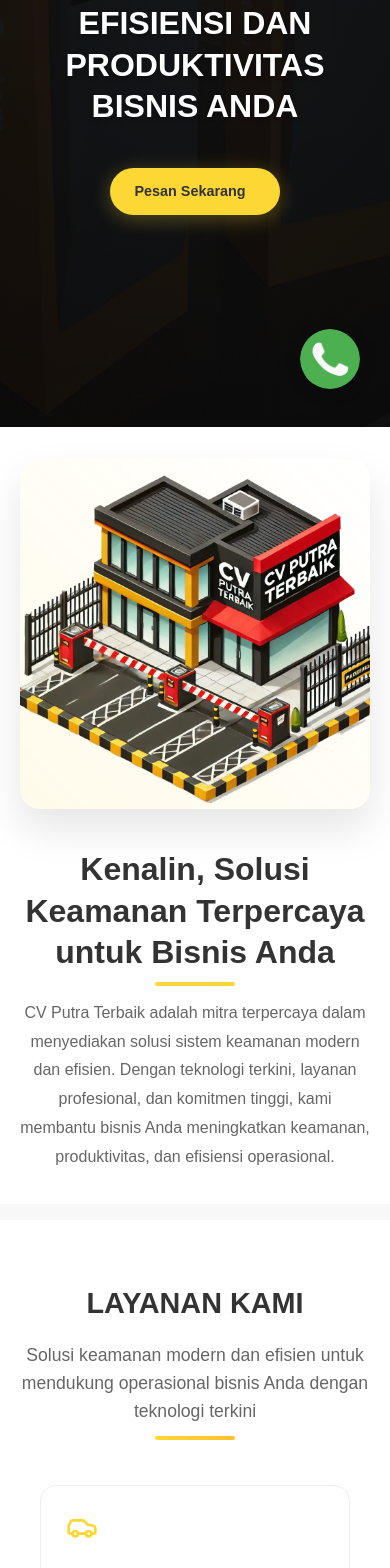
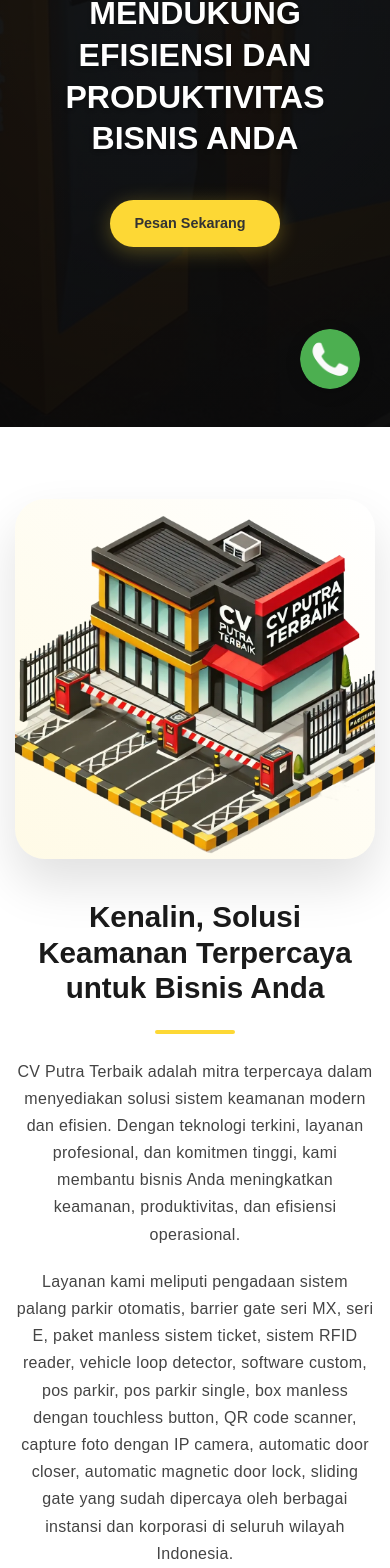
Before and after one commit to raflinugrahasyach/cv-putra-terbaik, a React (Create React App) app: page / in a window 390 px wide. Shown: the part 417-1985 px from the top of the page. Built offline with nearby package versions, Linux system fonts and the light colour scheme.

Commit message:
revisi intro dan urutan proyek

```diff
--- a/src/Styles/Homepage/Header.css
+++ b/src/Styles/Homepage/Header.css
@@ -18,6 +18,7 @@
   }
 
   .header-content {
+    margin-top: 4rem;
     max-width: 1000px;
     padding: 0 40px;
     text-align: center;
--- a/src/Styles/Homepage/Intro.css
+++ b/src/Styles/Homepage/Intro.css
@@ -8,114 +8,185 @@
   animation: fadeIn 1.5s ease-in-out;
 }
 
+.section-intro-container {
+  max-width: 1400px;
+  margin: 0 auto;
+  margin-top: 2rem;
+  padding: 0 40px;
+}
+
 .section-intro-content {
-    max-width: 1200px;
-    margin: 0 auto;
   display: grid;
-    grid-template-columns: 1fr 1fr;
-    gap: 60px;
+  grid-template-columns: minmax(400px, 45%) 1fr;
+  gap: 100px;
   align-items: center;
 }
 
-  .text-content {
-    padding-right: 40px;
+/* Image Styles */
+.intro-image-wrapper {
+  position: relative;
+  width: 100%;
 }
 
-  .text-content h2 {
-    font-size: 2.5rem;
-    color: #333;
-    font-weight: 700;
-    margin-bottom: 25px;
-    line-height: 1.3;
+.image-content {
+  position: relative;
+  background-image: url('../../assets/Homepage/gambar-cv-ai.webp');
+  padding-bottom: 100%; /* Makes it square */
+  background-size: contain;
+  background-position: center;
+  background-repeat: no-repeat;
+  border-radius: 30px;
+  box-shadow: 0 25px 50px rgba(0,0,0,0.12);
+  transition: all 0.4s ease;
+}
+
+.image-overlay {
+  position: absolute;
+  inset: 0;
+  background: linear-gradient(45deg, rgba(253,216,53,0.12), transparent);
+  border-radius: 30px;
+  pointer-events: none;
+}
+
+/* Text Content Styles */
+.intro-text-content {
+  max-width: 600px;
+}
+
+.text-content-inner {
   position: relative;
 }
 
-  .text-content h2:after {
-    content: '';
-    position: absolute;
-    bottom: -12px;
-    left: 0;
+.text-content-inner h2 {
+  font-size: 3rem;
+  color: #1a1a1a;
+  font-weight: 700;
+  line-height: 1.2;
+  margin-bottom: 2rem;
+  position: relative;
+}
+
+.yellow-divider {
   width: 80px;
   height: 4px;
   background: #fdd835;
+  margin: 2rem 0;
   border-radius: 2px;
 }
 
-  .text-content p {
-    font-size: 1.1rem;
-    color: #666;
+.text-paragraphs p {
+  font-size: 1.15rem;
+  color: #444;
   line-height: 1.8;
-    margin-top: 25px;
+  margin-bottom: 1.5rem;
+  letter-spacing: 0.3px;
 }
 
-  /* Image Content */
-  .image-content {
-    position: relative;
-    background-image: url('../../assets/Homepage/gambar-cv-ai.webp');
-    height: 450px;
-    background-size: contain;
-    background-position: center;
-    background-repeat: no-repeat;
-    border-radius: 20px;
-    overflow: hidden;
-    box-shadow: 0 20px 40px rgba(0,0,0,0.1);
-    transition: transform 0.3s ease-out;
-  }
-
-  .image-content:hover {
-    transform: translateY(-10px);
-  }
-
-  .image-content::before {
-    content: '';
-    position: absolute;
-    inset: 0;
-    background: linear-gradient(45deg, rgba(253,216,53,0.1), transparent);
-    z-index: 1;
-    border-radius: 20px;
-    pointer-events: none;
-  }
-
-  /* Animations */
-  @keyframes fadeIn {
-    from { opacity: 0; }
-    to { opacity: 1; }
+.text-paragraphs p:last-child {
+  margin-bottom: 0;
 }
 
 /* Media Queries */
-  @media (max-width: 768px) {
+@media (max-width: 1400px) {
+  .section-intro-content {
+      gap: 80px;
+  }
+  .text-content-inner h2 {
+      font-size: 2.75rem;
+  }
+}
+
+@media (max-width: 1200px) {
+  .section-intro {
+      padding: 5rem 0;
+  }
+  .section-intro-content {
+      gap: 60px;
+  }
+  .text-content-inner h2 {
+      font-size: 2.5rem;
+  }
+}
+
+@media (max-width: 992px) {
+  .section-intro {
+      padding: 4rem 0;
+  }
+  .section-intro-container {
+      padding: 0 30px;
+  }
   .section-intro-content {
       grid-template-columns: 1fr;
-      gap: 40px;
+      gap: 50px;
+  }
+  .intro-image-wrapper {
+      max-width: 600px;
+      margin: 0 auto;
+  }
+  .intro-text-content {
+      max-width: 700px;
+      margin: 0 auto;
       text-align: center;
   }
-    .text-content {
-      padding-right: 0;
+  .yellow-divider {
+      margin: 2rem auto;
   }
-    .text-content h2:after {
-      left: 50%;
-      transform: translateX(-50%);
 }
-    .image-content {
-      height: 350px;
+
+@media (max-width: 768px) {
+  .section-intro {
+      padding: 3rem 0;
+  }
+  .text-content-inner h2 {
+      font-size: 2.25rem;
+  }
+  .text-paragraphs p {
+      font-size: 1.1rem;
+      line-height: 1.7;
+  }
+}
+
+@media (max-width: 576px) {
+  .section-intro-container {
+      padding: 0 20px;
+  }
+  .section-intro-content {
+      gap: 40px;
+  }
+  .text-content-inner h2 {
+      font-size: 2rem;
+      margin-bottom: 1.5rem;
+  }
+  .yellow-divider {
+      margin: 1.5rem auto;
+  }
+  .text-paragraphs p {
+      font-size: 1rem;
+      margin-bottom: 1.25rem;
   }
 }
 
 @media (max-width: 480px) {
   .section-intro {
-      padding: 2rem 20px;
+      padding: 2.5rem 0;
   }
-    .text-content h2 {
-      font-size: 2rem;
+  .section-intro-container {
+      padding: 0 15px;
   }
-    .text-content p {
-      font-size: 1rem;
+  .text-content-inner h2 {
+      font-size: 1.85rem;
   }
 }
 
 /* Print Styles */
 @media print {
   .section-intro {
-      background: none;
+      padding: 1rem 0;
+  }
+  .image-content {
+      box-shadow: none;
+  }
+  .section-intro-content {
+      gap: 40px;
   }
 }
--- a/src/pages/Homepage.js
+++ b/src/pages/Homepage.js
@@ -3,7 +3,6 @@ import { Element, scroller } from 'react-scroll';
 import { Link as ScrollLink } from 'react-scroll';
 import { Helmet } from 'react-helmet';
 import { Link } from 'react-router-dom';
-import { Car, Cpu, ShieldCheck, Scan, DoorClosed } from 'lucide-react';
 
 
 import ContactCTA from '../components/ContactCTA';
@@ -137,78 +136,37 @@ const Homepage = () => {
 
       {/* Section 2: Intro */}
       <section className="section-intro">
+        <div className="section-intro-container">
           <div className="section-intro-content">
+            <div className="intro-image-wrapper">
               <div className="image-content">
-            {/* background-image diatur di Intro.css */}
+                <div className="image-overlay"></div>
               </div>
-          <div className="text-content">
+            </div>
+            <div className="intro-text-content">
+              <div className="text-content-inner">
                 <h2>Kenalin, Solusi Keamanan Terpercaya untuk Bisnis Anda</h2>
+                <div className="yellow-divider"></div>
+                <div className="text-paragraphs">
                   <p>
                     CV Putra Terbaik adalah mitra terpercaya dalam menyediakan solusi
                     sistem keamanan modern dan efisien. Dengan teknologi terkini, layanan
                     profesional, dan komitmen tinggi, kami membantu bisnis Anda meningkatkan
                     keamanan, produktivitas, dan efisiensi operasional.
                   </p>
-          </div>
-        </div>
-      </section>
-
-      {/* Section 3: Layanan Kami */}
-      <Element name="services-section" className="services-section">
-        <div className="services-header">
-          <h2>LAYANAN KAMI</h2>
-          <p>Solusi keamanan modern dan efisien untuk mendukung operasional bisnis Anda dengan teknologi terkini</p>
-        </div>
-
-        <div className="services-grid">
-          {[
-            {
-              icon: <Car />,
-              title: "Sistem Parkir Otomatis",
-              items: ["Barrier Gate Seri MX & E", "Pos Parkir Single", "Box Manless System"]
-            },
-            {
-              icon: <Cpu />,
-              title: "Sistem Kontrol Akses",
-              items: ["RFID Reader System", "Vehicle Loop Detector", "Software Custom"]
-            },
-            {
-              icon: <Scan />,
-              title: "Teknologi Scanning",
-              items: ["QR Code Scanner", "Touchless Button", "Capture Foto IP Camera"]
-            },
-            {
-              icon: <DoorClosed />,
-              title: "Otomatisasi Pintu",
-              items: ["Automatic Door Closer", "Magnetic Door Lock", "Sliding Gate"]
-            }
-          ].map((service, index) => (
-            <div key={index} className="service-card">
-              <div className="service-icon">{service.icon}</div>
-              <h3 className="service-title">{service.title}</h3>
-              <ul className="service-list">
-                {service.items.map((item, idx) => (
-                  <li key={idx}>{item}</li>
-                ))}
-              </ul>
-            </div>
-          ))}
-        </div>
-
-        <div className="trust-banner">
-          <div className="trust-content">
-            <div className="trust-icon">
-              <ShieldCheck />
-            </div>
-            <div className="trust-text">
-              <h3>Dipercaya di Seluruh Indonesia</h3>
                   <p>
-                Solusi keamanan kami telah dipercaya oleh berbagai instansi dan korporasi di seluruh wilayah Indonesia.
+                    Layanan kami meliputi pengadaan sistem palang parkir otomatis, barrier gate seri MX, seri E,
+                    paket manless sistem ticket, sistem RFID reader, vehicle loop detector, software custom,
+                    pos parkir, pos parkir single, box manless dengan touchless button, QR code scanner,
+                    capture foto dengan IP camera, automatic door closer, automatic magnetic door lock,
+                    sliding gate yang sudah dipercaya oleh berbagai instansi dan korporasi di seluruh wilayah Indonesia.
                   </p>
                 </div>
               </div>
             </div>
-      </Element>
+          </div>
+        </div>
+      </section>
 
       {/* Section 4: Produk Kami */}
       <Element name="products-section" className="section-products">
@@ -247,83 +205,6 @@ const Homepage = () => {
         <div className="hp-projects-grid-container">
           <div className="hp-projects-grid">
             {/* Project Items */}
-            <div className="hp-project-item">
-              <div className="hp-project-content">
-                <div className="hp-project-badge">Completed</div>
-                <h3>RS Ortopedi Solo</h3>
-                <p>Solo, Jawa Tengah</p>
-              </div>
-            </div>
-            <div className="hp-project-item">
-              <div className="hp-project-content">
-                <div className="hp-project-badge">Completed</div>
-                <h3>Depo Pertamina Cilacap</h3>
-                <p>Cilacap, Jawa Tengah</p>
-              </div>
-            </div>
-            <div className="hp-project-item">
-              <div className="hp-project-content">
-                <div className="hp-project-badge">Completed</div>
-                <h3>Depo LPG Cilacap</h3>
-                <p>Cilacap, Jawa Tengah</p>
-              </div>
-            </div>
-            <div className="hp-project-item">
-              <div className="hp-project-content">
-                <div className="hp-project-badge">Completed</div>
-                <h3>Jembatan Timbang Pertamina Cilacap</h3>
-                <p>Cilacap, Jawa Tengah</p>
-              </div>
-            </div>
-            <div className="hp-project-item">
-              <div className="hp-project-content">
-                <div className="hp-project-badge">Completed</div>
-                <h3>Sistem Antrian Kendaraan Cilacap</h3>
-                <p>Cilacap, Jawa Tengah</p>
-              </div>
-            </div>
-            <div className="hp-project-item">
-              <div className="hp-project-content">
-                <div className="hp-project-badge">Completed</div>
-                <h3>Sistem Tripod Terminal Tirtonadi Solo</h3>
-                <p>Solo, Jawa Tengah</p>
-              </div>
-            </div>
-            <div className="hp-project-item">
-              <div className="hp-project-content">
-                <div className="hp-project-badge">Completed</div>
-                <h3>Ramayana Gresik</h3>
-                <p>Gresik, Jawa Timur</p>
-              </div>
-            </div>
-            <div className="hp-project-item">
-              <div className="hp-project-content">
-                <div className="hp-project-badge">Completed</div>
-                <h3>Pasar Krempyeng Gresik</h3>
-                <p>Gresik, Jawa Timur</p>
-              </div>
-            </div>
-            <div className="hp-project-item">
-              <div className="hp-project-content">
-                <div className="hp-project-badge">Completed</div>
-                <h3>RSI Jepara</h3>
-                <p>Jepara, Jawa Tengah</p>
-              </div>
-            </div>
-            <div className="hp-project-item">
-              <div className="hp-project-content">
-                <div className="hp-project-badge">Completed</div>
-                <h3>RS PKU Muhammadiyah</h3>
-                <p>Jogjakarta</p>
-              </div>
-            </div>
-            <div className="hp-project-item">
-              <div className="hp-project-content">
-                <div className="hp-project-badge">Completed</div>
-                <h3>Bandara International Juanda</h3>
-                <p>Surabaya, Jawa Timur</p>
-              </div>
-            </div>
             <div className="hp-project-item">
               <div className="hp-project-content">
                 <div className="hp-project-badge">Completed</div>
@@ -403,11 +284,87 @@ const Homepage = () => {
                 <p>Surabaya, Jawa Timur</p>
               </div>
             </div>
-
             <div className="hp-project-item">
               <div className="hp-project-content">
                 <div className="hp-project-badge">Completed</div>
                 <h3>Pergudangan Waringin Margomulyo</h3>
+                <p>Surabaya, Jawa Timur</p>
+              </div>
+            </div>
+            <div className="hp-project-item">
+              <div className="hp-project-content">
+                <div className="hp-project-badge">Completed</div>
+                <h3>RS Ortopedi Solo</h3>
+                <p>Solo, Jawa Tengah</p>
+              </div>
+            </div>
+            <div className="hp-project-item">
+              <div className="hp-project-content">
+                <div className="hp-project-badge">Completed</div>
+                <h3>Depo Pertamina Cilacap</h3>
+                <p>Cilacap, Jawa Tengah</p>
+              </div>
+            </div>
+            <div className="hp-project-item">
+              <div className="hp-project-content">
+                <div className="hp-project-badge">Completed</div>
+                <h3>Depo LPG Cilacap</h3>
+                <p>Cilacap, Jawa Tengah</p>
+              </div>
+            </div>
+            <div className="hp-project-item">
+              <div className="hp-project-content">
+                <div className="hp-project-badge">Completed</div>
+                <h3>Jembatan Timbang Pertamina Cilacap</h3>
+                <p>Cilacap, Jawa Tengah</p>
+              </div>
+            </div>
+            <div className="hp-project-item">
+              <div className="hp-project-content">
+                <div className="hp-project-badge">Completed</div>
+                <h3>Sistem Antrian Kendaraan Cilacap</h3>
+                <p>Cilacap, Jawa Tengah</p>
+              </div>
+            </div>
+            <div className="hp-project-item">
+              <div className="hp-project-content">
+                <div className="hp-project-badge">Completed</div>
+                <h3>Sistem Tripod Terminal Tirtonadi Solo</h3>
+                <p>Solo, Jawa Tengah</p>
+              </div>
+            </div>
+            <div className="hp-project-item">
+              <div className="hp-project-content">
+                <div className="hp-project-badge">Completed</div>
+                <h3>Ramayana Gresik</h3>
+                <p>Gresik, Jawa Timur</p>
+              </div>
+            </div>
+            <div className="hp-project-item">
+              <div className="hp-project-content">
+                <div className="hp-project-badge">Completed</div>
+                <h3>Pasar Krempyeng Gresik</h3>
+                <p>Gresik, Jawa Timur</p>
+              </div>
+            </div>
+            <div className="hp-project-item">
+              <div className="hp-project-content">
+                <div className="hp-project-badge">Completed</div>
+                <h3>RSI Jepara</h3>
+                <p>Jepara, Jawa Tengah</p>
+              </div>
+            </div>
+            <div className="hp-project-item">
+              <div className="hp-project-content">
+                <div className="hp-project-badge">Completed</div>
+                <h3>RS PKU Muhammadiyah</h3>
+                <p>Jogjakarta</p>
+              </div>
+            </div>
+            <div className="hp-project-item">
+              <div className="hp-project-content">
+                <div className="hp-project-badge">Completed</div>
+                <h3>Bandara International Juanda</h3>
                 <p>Surabaya, Jawa Timur</p>
               </div>
             </div>
```
Lines whose indentation alone changed are shown as unchanged.
